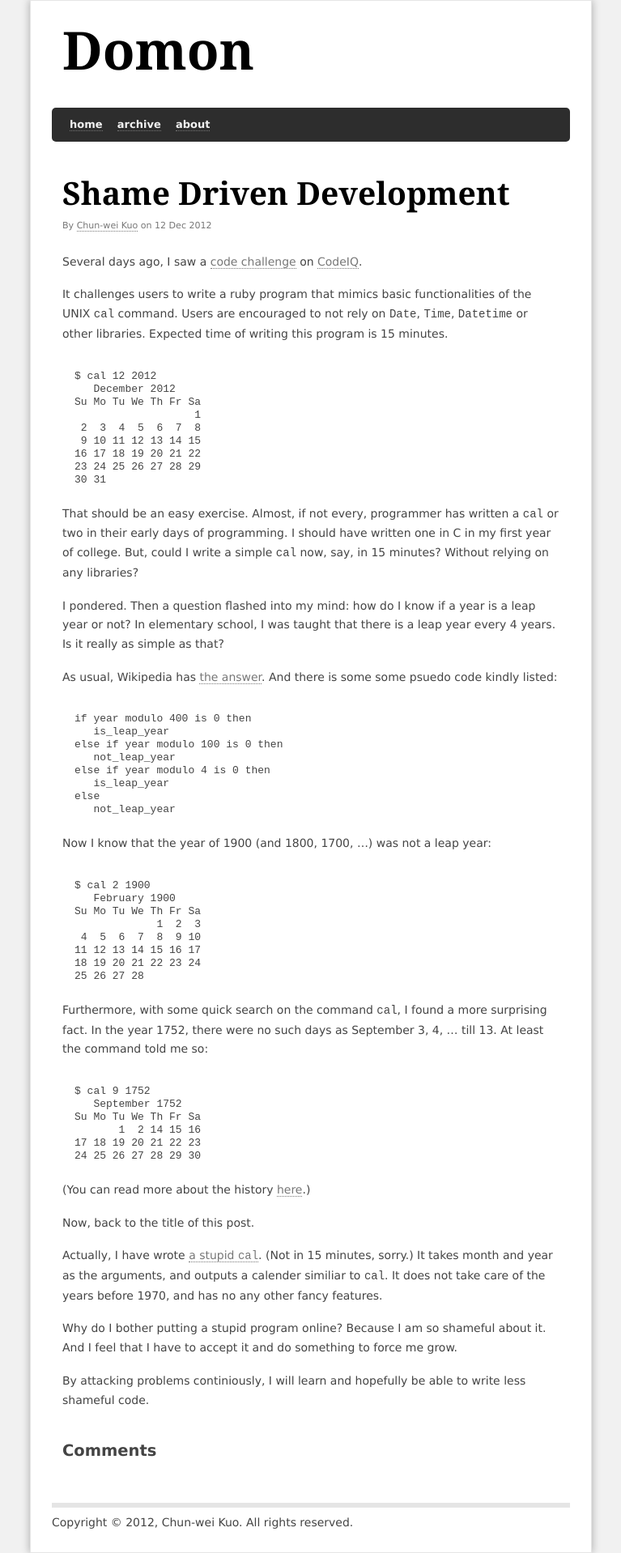
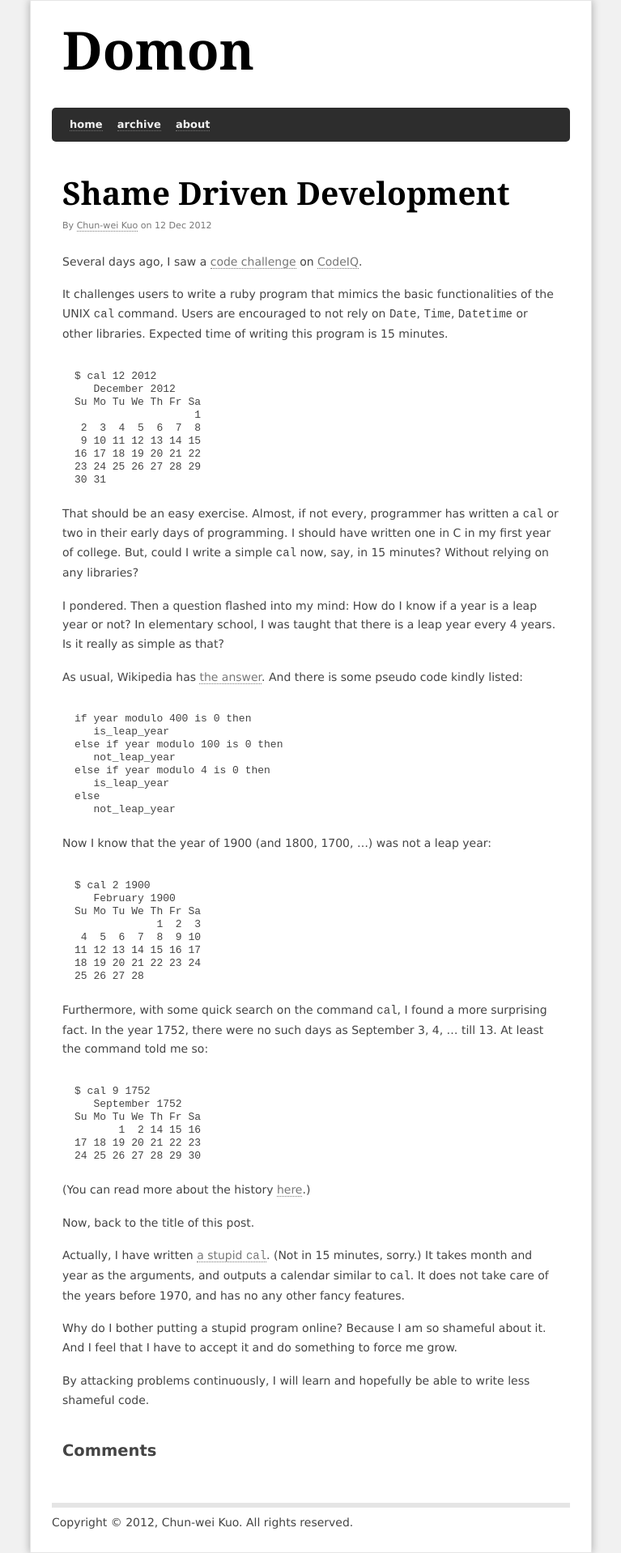
Before and after one commit to Domon/domon.github.com, a Jekyll site: the page built from _posts/2012-12-12-shame-driven-development.md, in a window 1280 px wide. Shown: the whole page at 81% size, without its empty margins (256-1023 px from the left). Built offline with Jekyll 4.4.1, drawn with Linux system fonts in a browser that asks for light colours; nearby versions of some CDN libraries; Markdown is read by kramdown in place of the engine named in the settings; comment, search, counter and statistics services are not loaded.

Commit message:
Fix some typo and grammar errors

```diff
--- a/_posts/2012-12-12-shame-driven-development.md
+++ b/_posts/2012-12-12-shame-driven-development.md
@@ -5,7 +5,7 @@ title: Shame Driven Development
 
 Several days ago, I saw a [code challenge][code_challenge] on [CodeIQ][code_iq].
 
-It challenges users to write a ruby program that mimics basic functionalities of the UNIX `cal` command.
+It challenges users to write a ruby program that mimics the basic functionalities of the UNIX `cal` command.
 Users are encouraged to not rely on `Date`, `Time`, `Datetime` or other libraries.
 Expected time of writing this program is 15 minutes.
 
@@ -24,12 +24,12 @@ Almost, if not every, programmer has written a `cal` or two in their early days
 I should have written one in C in my first year of college.
 But, could I write a simple `cal` now, say, in 15 minutes? Without relying on any libraries?
 
-I pondered. Then a question flashed into my mind: how do I know if a year is a leap year or not?
+I pondered. Then a question flashed into my mind: How do I know if a year is a leap year or not?
 In elementary school, I was taught that there is a leap year every 4 years.
 Is it really as simple as that?
 
 As usual, Wikipedia has [the answer][leap_year].
-And there is some some psuedo code kindly listed:
+And there is some pseudo code kindly listed:
 
     if year modulo 400 is 0 then
        is_leap_year
@@ -66,15 +66,15 @@ At least the command told me so:
 
 Now, back to the title of this post.
 
-Actually, I have wrote [a stupid `cal`][dcal]. (Not in 15 minutes, sorry.)
-It takes month and year as the arguments, and outputs a calender similiar to `cal`.
+Actually, I have written [a stupid `cal`][dcal]. (Not in 15 minutes, sorry.)
+It takes month and year as the arguments, and outputs a calendar similar to `cal`.
 It does not take care of the years before 1970, and has no any other fancy features.
 
 Why do I bother putting a stupid program online?
 Because I am so shameful about it.
 And I feel that I have to accept it and do something to force me grow.
 
-By attacking problems continiously, I will learn and hopefully be able to write less shameful code.
+By attacking problems continuously, I will learn and hopefully be able to write less shameful code.
 
 
 [code_challenge]: https://codeiq.jp/ace/tsukada_shinnosuke/q129
```
Also changed, not shown: _posts/2011-06-30-blogging-like-a-hacker.md (+1 -1 lines), _posts/2012-04-22-a-new-design.md (+3 -3 lines), _posts/2012-05-25-equality-of-active-record-objects.md (+1 -1 lines), _posts/2013-07-14-when-your-ctrl-c-gets-trapped.md (+2 -2 lines), _posts/2013-12-25-private-class-methods-in-ruby.md (+2 -2 lines).
